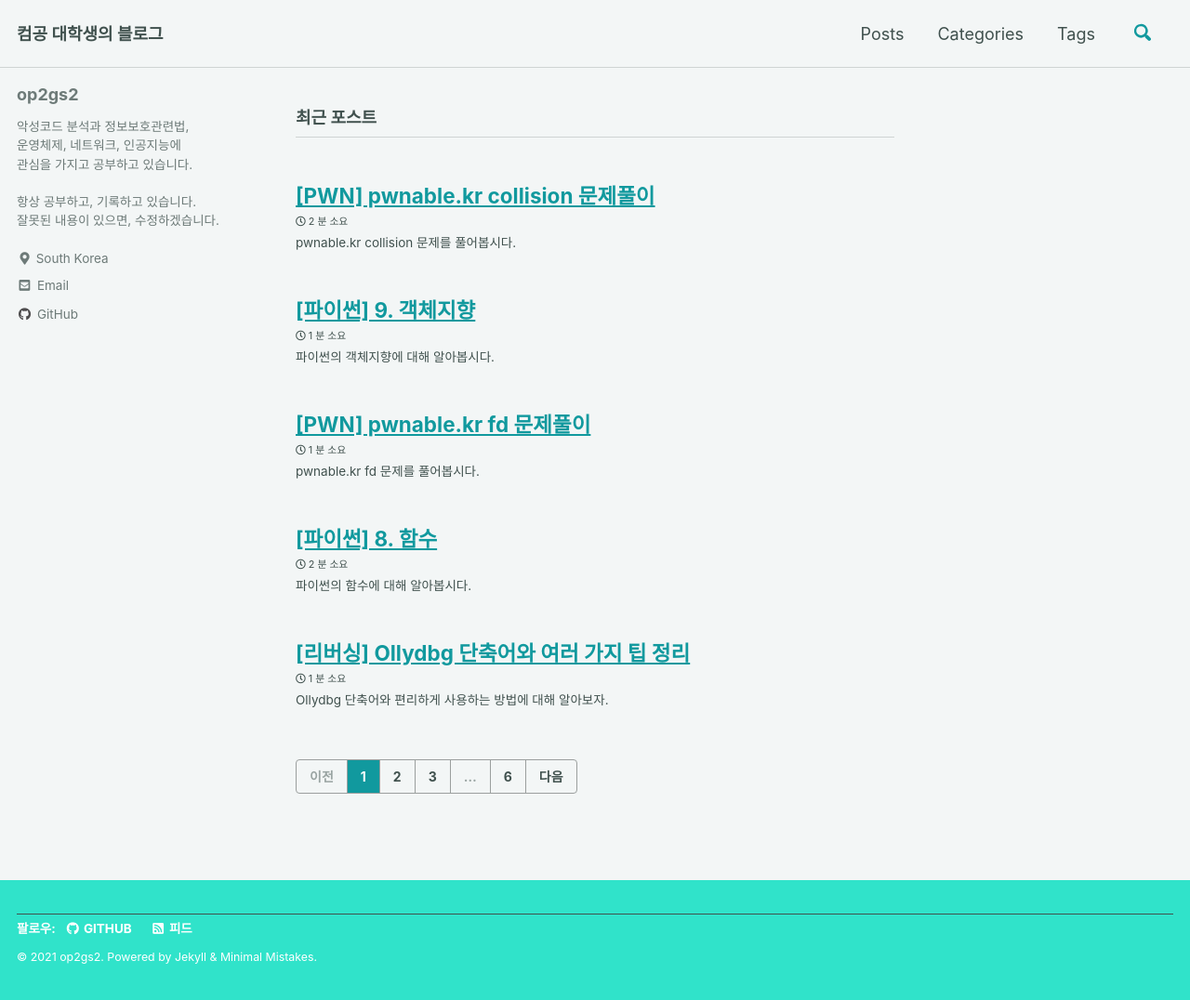
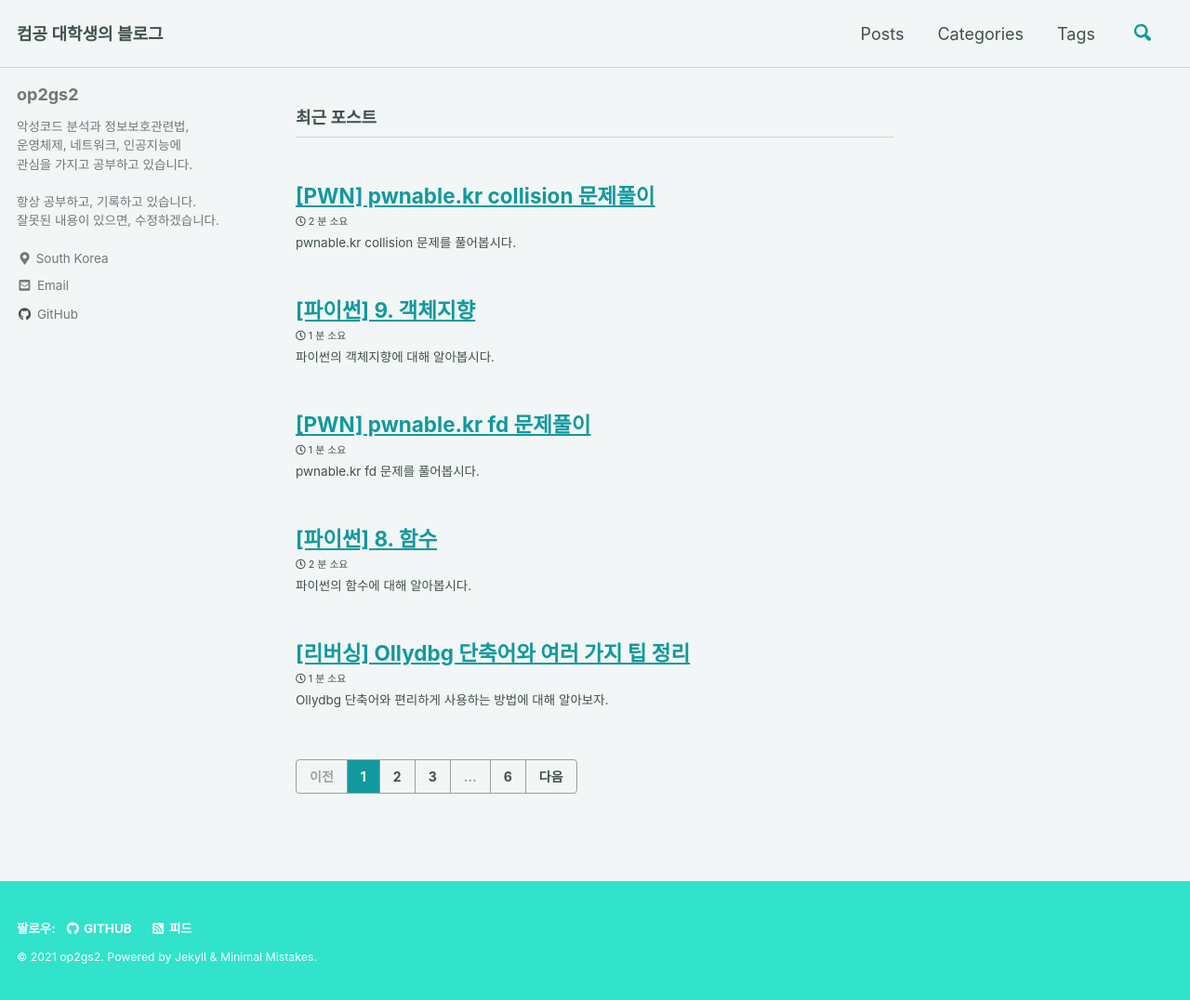
Before and after one commit to DongkilShin1/op2gs2.github.io, a Jekyll site: the page built from index.html, in a window 1280 px wide and 1076 px high. Shown: the whole window at 93% size. Built offline with Jekyll 4.4.1, drawn with Linux system fonts in a browser that asks for light colours; cached includes are drawn as plain includes; the list of posts is cut into pages by our own code.

Commit message:
Update _base.scss

```diff
--- a/_sass/minimal-mistakes/_base.scss
+++ b/_sass/minimal-mistakes/_base.scss
@@ -74,6 +74,11 @@ ins {
   a {
     color: inherit;
   }
+}
+
+/*구글 애드 센스의 아래 바 레이아웃 삭제*/
+ins.adsbygoogle {
+  border-bottom: none !important;
 }
 
 del a {
```
